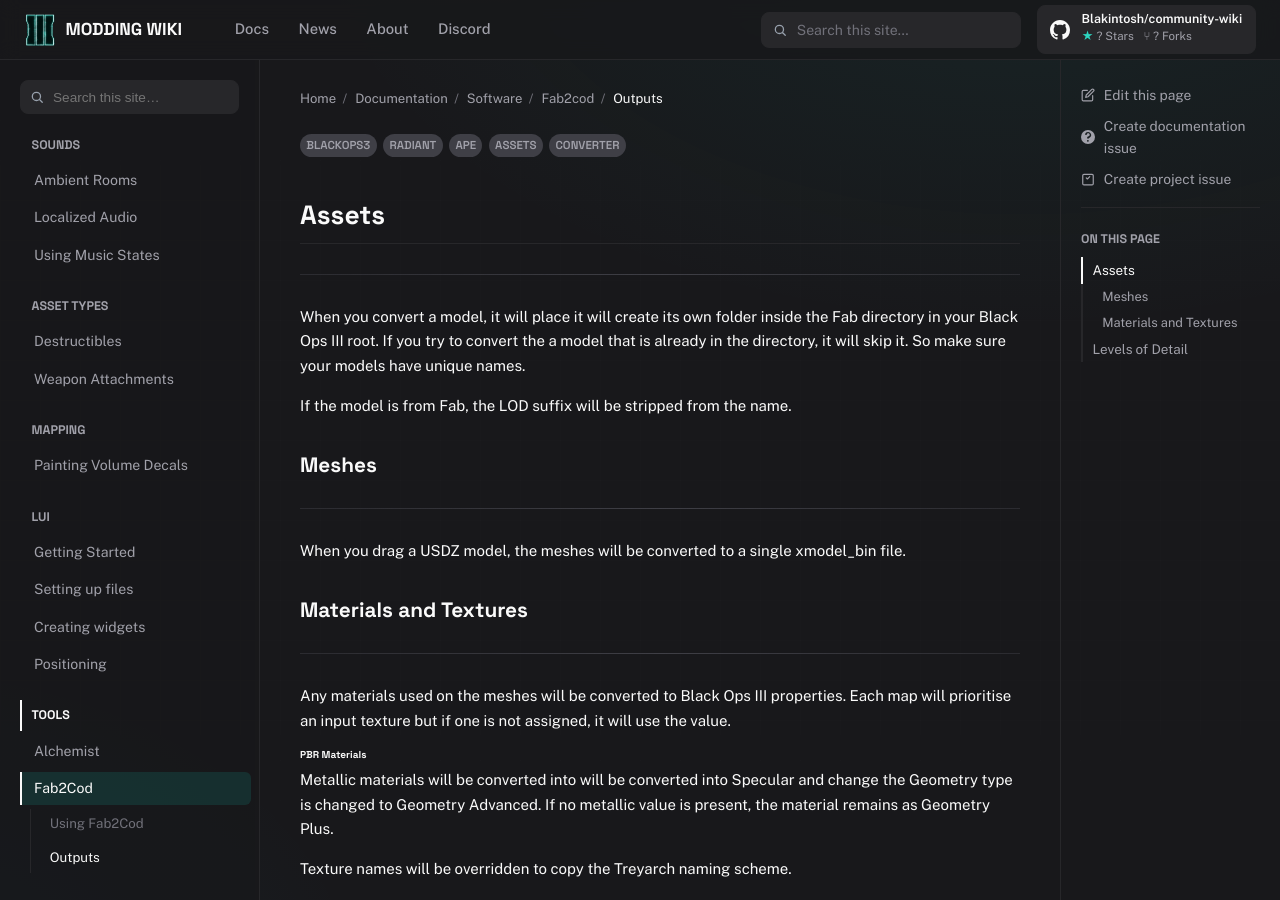
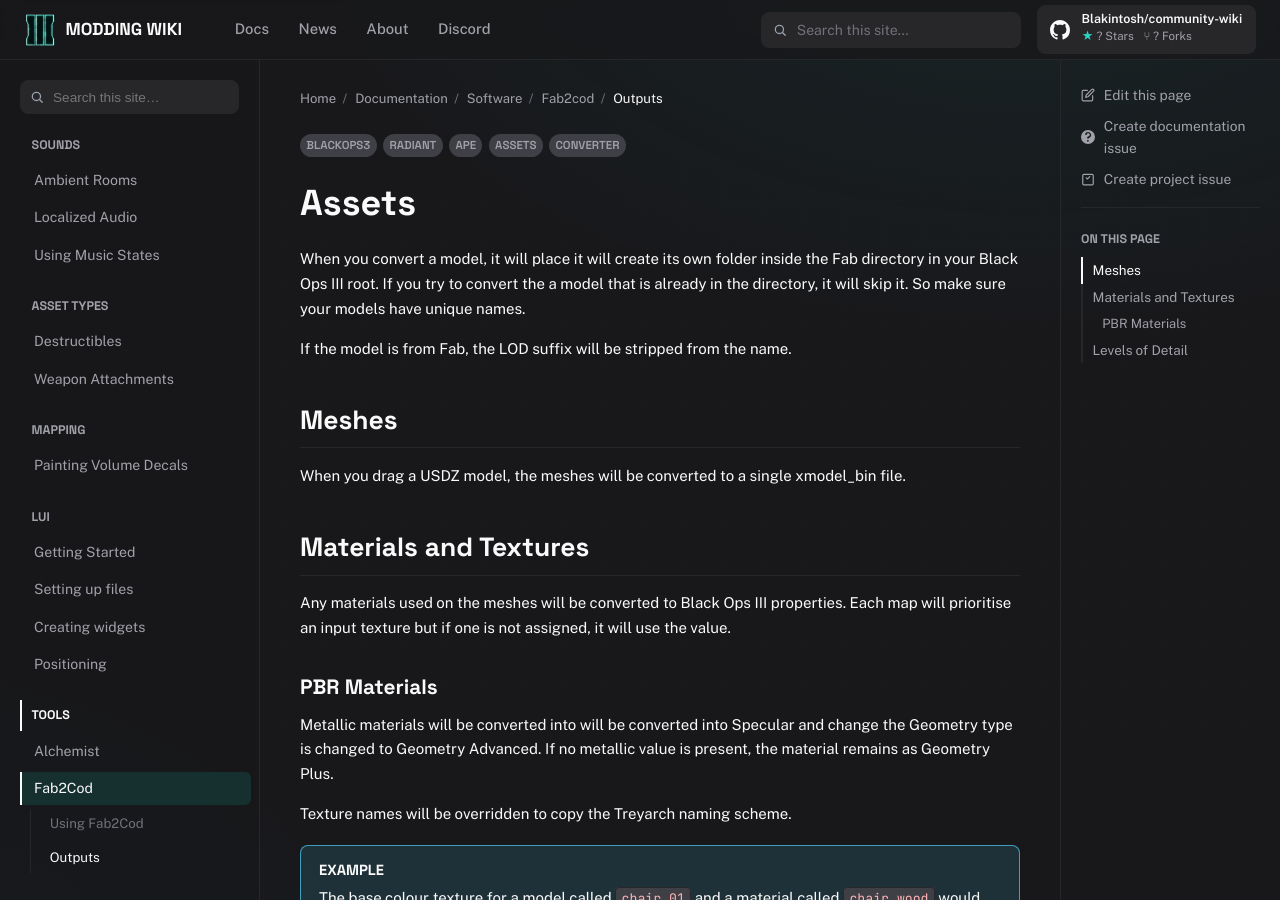
Before and after one commit to MrChuse1/community-wiki, a Jekyll site: the page built from _docs/software/fab2cod/fab2cod-outputs.md, in a window 1280 px wide and 900 px high. Built offline with Jekyll 4.4.1, drawn with Linux system fonts in a browser that asks for light colours; comment, search, counter and statistics services are not loaded.

Commit message:
Changed formatting of fab2cod

```diff
--- a/_docs/software/fab2cod/fab2cod-outputs.md
+++ b/_docs/software/fab2cod/fab2cod-outputs.md
@@ -7,29 +7,25 @@
   - assets
   - converter
 ---
-## Assets
----
+# Assets
 When you convert a model, it will place it will create its own folder inside the Fab directory in your Black Ops III root. If you try to convert the a model that is already in the directory, it will skip it. So make sure your models have unique names.
 
 If the model is from Fab, the LOD suffix will be stripped from the name.
 
-### Meshes
----
+## Meshes
 When you drag a USDZ model, the meshes will be converted to a single xmodel_bin file.
 
-### Materials and Textures
----
+## Materials and Textures
 Any materials used on the meshes will be converted to Black Ops III properties. Each map will prioritise an input texture but if one is not assigned, it will use the value.
 
-###### PBR Materials
+### PBR Materials
 Metallic materials will be converted into will be converted into Specular and change the Geometry type is changed to Geometry Advanced.
 If no metallic value is present, the material remains as Geometry Plus.
 
 Texture names will be overridden to copy the Treyarch naming scheme.
 {% include alert.html title="Example" type="info" content="The base colour texture for a model called `chair_01` and a material called `chair_wood` would be called `i_mtl_fab_chair_01_chair_wood_n.png`" %}
 
-Levels of Detail
----
+## Levels of Detail
 When using Fab models, you can drag multiple LODs onto the converter and it will asign them as LODs inside an xmesh asset.
 
 It is recommended to only use `_low`, `_medium`, and `_high`. Do not use `_raw` because it is not optimised for gameplay and will be computationally heavy.
```
Also changed, not shown: _docs/software/fab2cod/fab2cod-usage.md (+0 -3 lines).
